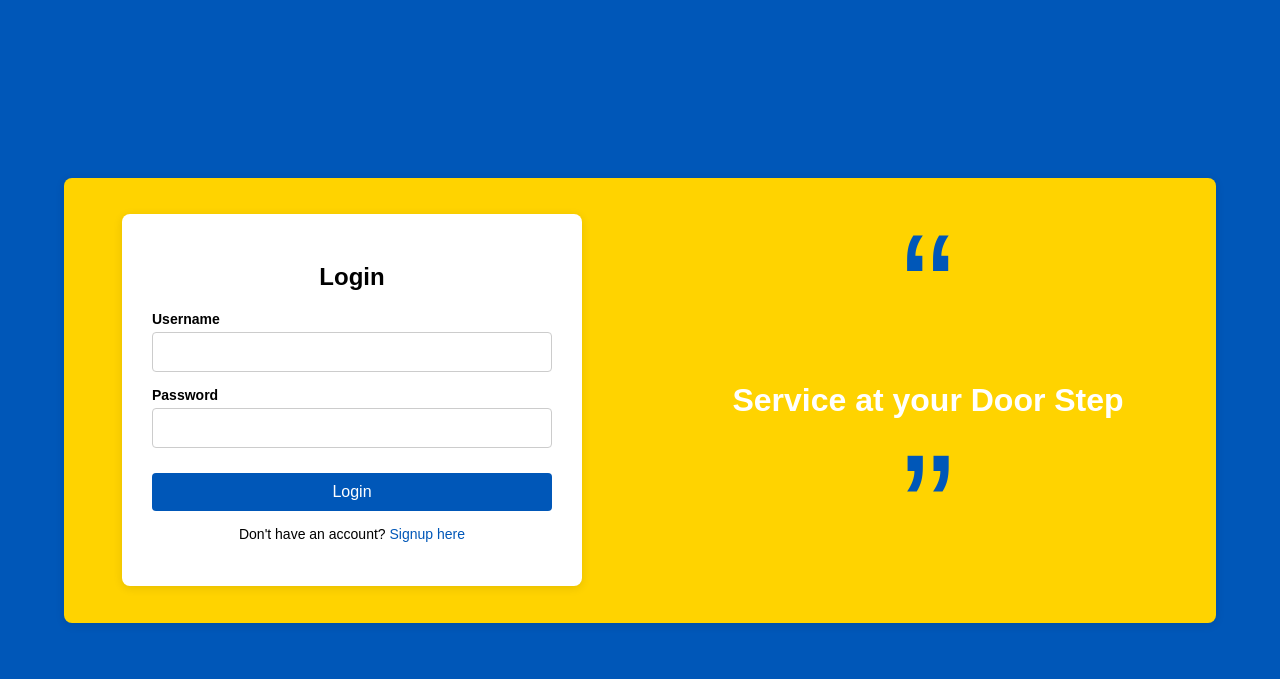
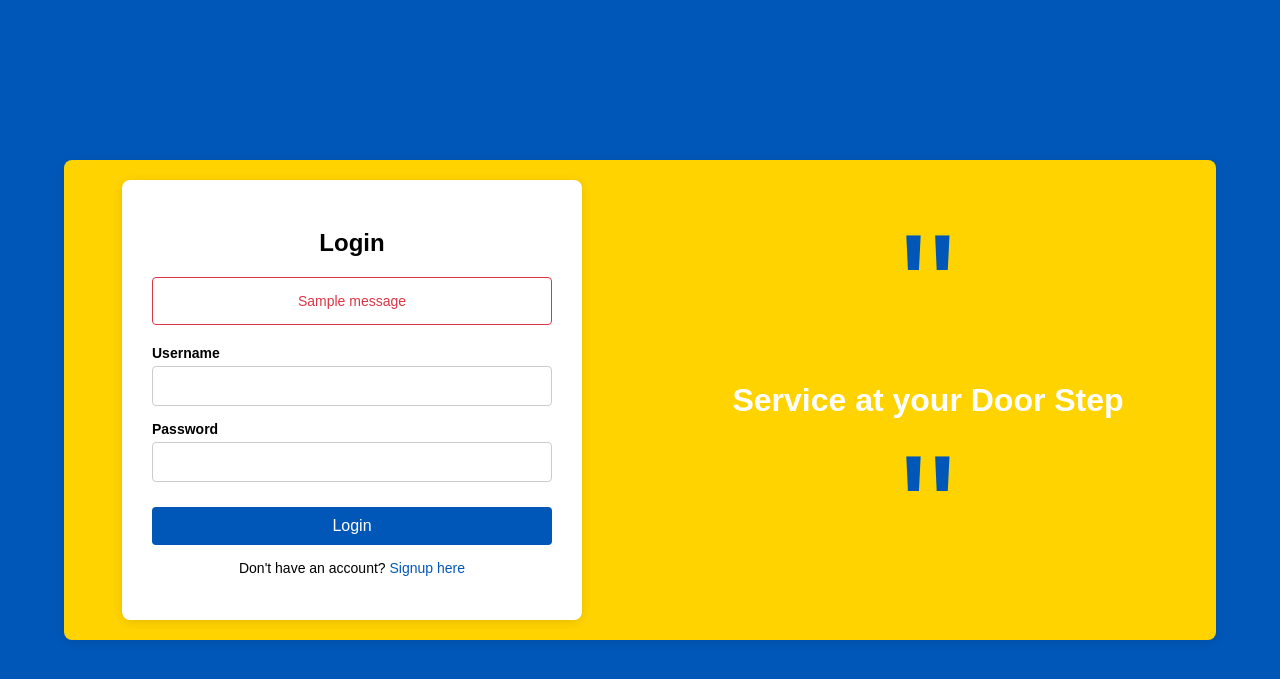
Before and after one commit to Daniyal323/ASAP_NEW_DJANGO, a Django app: page /user/sign-in/ in a window 1280 px wide. Shown: the top 679 px of the page. Run offline with Django 5.2, Linux system fonts and the light colour scheme; tables that the repository leaves empty hold one stand-in row (values such as "Sample post"); one stand-in notice (Sample message) is shown.

Commit message:
Update login.html

```diff
--- a/ASAP/templates/userauths/login.html
+++ b/ASAP/templates/userauths/login.html
@@ -6,23 +6,77 @@
     <meta charset="UTF-8">
     <meta name="viewport" content="width=device-width, initial-scale=1.0">
     <title>Login Page</title>
-    <link rel="stylesheet" href="{%  static 'assets/css/styles.css'  %}">
+    <link rel="stylesheet" href="{% static 'assets/css/styles.css' %}">
+    <style>
+        .alert-danger {
+            background-color: #fff;
+            border: 1px solid #dc3545;
+            border-radius: 4px;
+            padding: 10px;
+            margin-bottom: 20px;
+        }
+
+        .alert-danger p {
+            color: #dc3545;
+            font-size: 14px;
+            margin: 0;
+            padding: 5px 0;
+        }
+
+        .input-error {
+            border-color: #dc3545;
+        }
+
+        .error-message {
+            color: #dc3545;
+            font-size: 12px;
+            margin-top: 5px;
+        }
+    </style>
 </head>
 <body>
     <div class="container">
         <div class="left-side">
             <div class="signup-container">
                 <h2>Login</h2>
+
+                {% if messages %}
+                    <div class="alert alert-danger">
+                        {% for message in messages %}
+                            <p>{{ message }}</p>
+                        {% endfor %}
+                    </div>
+                {% endif %}
+
                 <form id="login-form" method="POST">
                     {% csrf_token %}
+
+                    {% if form.non_field_errors %}
+                        <div class="alert alert-danger">
+                            {% for error in form.non_field_errors %}
+                                <p>{{ error }}</p>
+                            {% endfor %}
+                        </div>
+                    {% endif %}
+
                     <div class="input-group">
                         <label for="username">Username</label>
-                        <input type="text" id="username" name="username" required>
+                        <input type="text" id="username" name="username" required
+                               class="{% if form.username.errors %}input-error{% endif %}">
+                        {% if form.username.errors %}
+                            <span class="error-message">{{ form.username.errors.0 }}</span>
+                        {% endif %}
                     </div>
+
                     <div class="input-group">
                         <label for="password">Password</label>
-                        <input type="password" id="password" name="password" required>
+                        <input type="password" id="password" name="password" required
+                               class="{% if form.password.errors %}input-error{% endif %}">
+                        {% if form.password.errors %}
+                            <span class="error-message">{{ form.password.errors.0 }}</span>
+                        {% endif %}
                     </div>
+
                     <button type="submit" name="login">Login</button>
                 </form>
                 <p>Don't have an account? <a href="{% url 'userauths:sign-up' %}">Signup here</a></p>
@@ -30,12 +84,11 @@
         </div>
         <div class="right-side">
             <div class="quote-container">
-                <span class="quote-icon">“</span>
+                <span class="quote-icon">"</span>
                 <p class="quote-text">Service at your Door Step</p>
-                <span class="quote-icon">”</span>
+                <span class="quote-icon">"</span>
             </div>
         </div>
     </div>
-    <!-- <script src="{%  static 'assets/scripts/script.js'  %}"></script> -->
 </body>
 </html>
```
